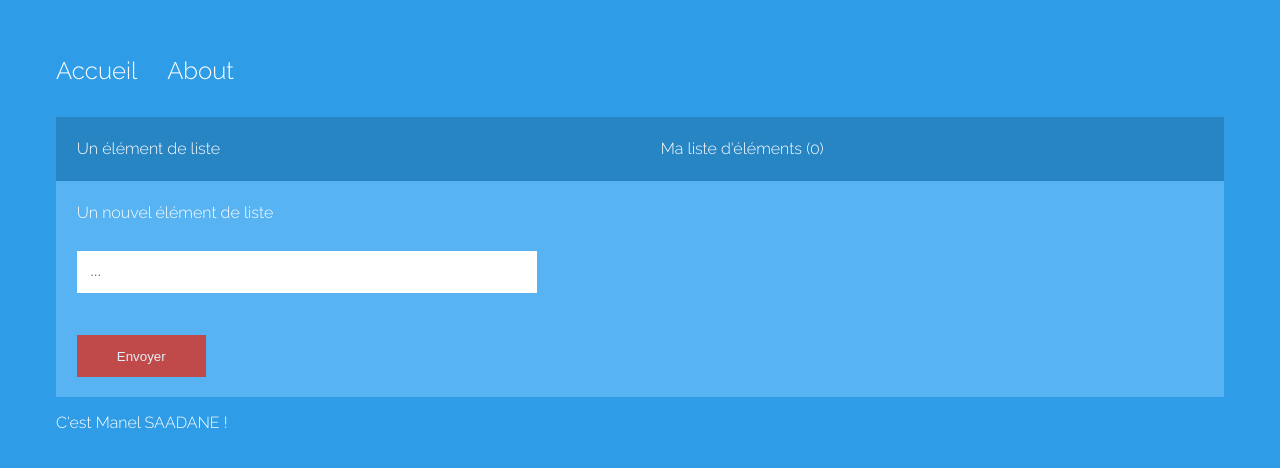
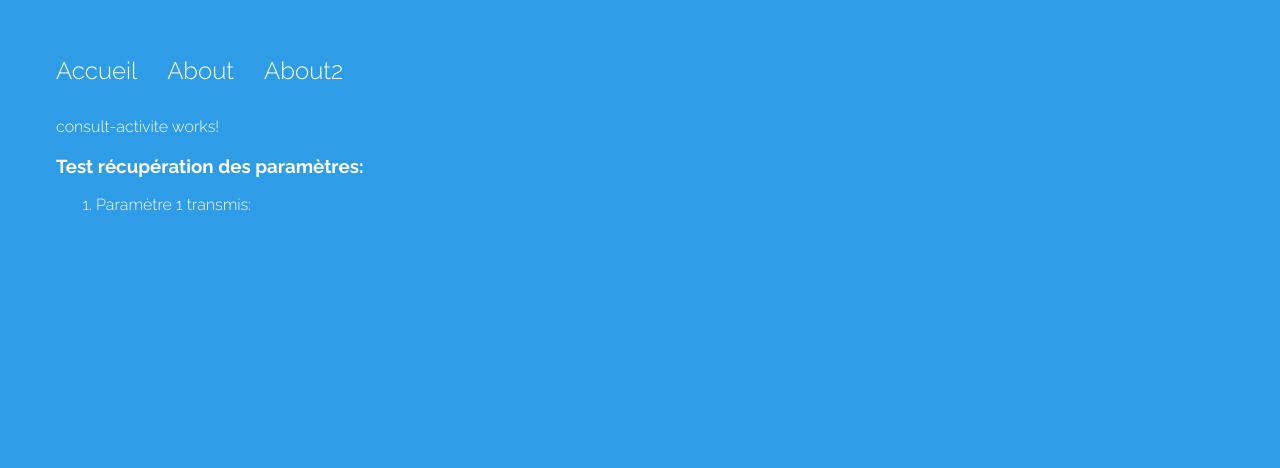
Before and after one commit to manelsdn/RenduAngular, an Angular app: page /consultAct in a window 1280 px wide. Before the commit this address led to /. Shown: the top 468 px of the page. Built offline with nearby package versions, Linux system fonts and the light colour scheme.

Commit message:
TP4 Angular

```diff
--- a/src/app/app.html
+++ b/src/app/app.html
@@ -1,12 +1,11 @@
+<!-- 1.5 je rajoute la liste avec les liens Accueil et About -->
+<ul>
+  <!-- 2.4 je mets routerLink pour naviguer -->
+  <li><a routerLink="/">Accueil</a></li>
+  <li><a routerLink="/about">About</a></li>
+  <!-- 3.2 je rajoute About2 avec href pour comparer -->
+  <li><a href="/about">About2</a></li>
+</ul>
+
 <!-- 1.5 router-outlet -->
 <router-outlet />
-
-<!-- 1.5 je rajoute la liste avec les liens Accueil et About -->
-<ul>
-  <li><a href="">Accueil</a></li>
-  <li><a href="">About</a></li>
-</ul>
-
-<!-- 1.5) je rajoute app-home -->
-<app-home></app-home>
-<app-about></app-about>
--- a/src/app/app.routes.ts
+++ b/src/app/app.routes.ts
@@ -1,3 +1,21 @@
 import { Routes } from '@angular/router';
+// 2.1) importer Home et About
+import { Home } from './home/home';
+import { About } from './about/about';
+// 3.5importer ConsultActivite
+import { ConsultActivite } from './consult-activite/consult-activite';
 
-export const routes: Routes = [];
+export const routes: Routes = [
+  // 2.2route vide affiche Home
+  { path: '', component: Home },
+  // 3.1 la route index.html affiche aussi Home
+  { path: 'index.html', component: Home },
+  // 2.2route about affiche About
+  { path: 'about', component: About },
+  // 3.5 la route consultAct
+  { path: 'consultAct', component: ConsultActivite },
+  // 3.6 la route consultAct avec un id
+  { path: 'consultAct/:id', component: ConsultActivite },
+  // 3.9 la route consultAct avec deux paramètres
+  { path: 'consultAct/:id/:id2', component: ConsultActivite },
+];
--- a/src/app/app.ts
+++ b/src/app/app.ts
@@ -1,12 +1,13 @@
 import { Component, signal } from '@angular/core';
-import { RouterOutlet } from '@angular/router';
+// 2.4 importer RouterLink pour les liens
+import { RouterOutlet, RouterLink } from '@angular/router';
 // 1.4 on importe Home et About ici
 import { Home } from './home/home';
 import { About } from './about/about';
 
 @Component({
   // 1.4 on rajoute Home et About dans les imports
-  imports: [RouterOutlet, Home, About],
+  imports: [RouterOutlet, RouterLink, Home, About],
   selector: 'app-root',
   styleUrl: './app.scss',
   templateUrl: './app.html',
--- /dev/null
+++ b/src/app/consult-activite/consult-activite.html
@@ -0,0 +1,10 @@
+<p>consult-activite works!</p>
+<!-- 3.8 j'affiche les paramètres -->
+<h3>Test récupération des paramètres:</h3>
+<ol>
+  <li>Paramètre 1 transmis: <b>{{ id }}</b></li>
+  <!-- 3.10 avec @if, le 2 paramètre s'affiche seulement s'il existe -->
+  @if (id2) {
+    <li>Paramètre 2 transmis: <b>{{ id2 }}</b></li>
+  }
+</ol>
--- /dev/null
+++ b/src/app/consult-activite/consult-activite.ts
@@ -0,0 +1,24 @@
+import { Component } from '@angular/core';
+// 3.7 importer ActivatedRoute
+import { ActivatedRoute } from '@angular/router';
+
+@Component({
+  imports: [],
+  selector: 'app-consult-activite',
+  styleUrl: './consult-activite.scss',
+  templateUrl: './consult-activite.html',
+})
+export class ConsultActivite {
+  // 3.7 le premier paramètre
+  id: string = "";
+  // 3.9 le deuxième paramètre
+  id2: string = "";
+
+  // 3.7 je rajoute ActivatedRoute dans le constructeur
+  constructor(private route: ActivatedRoute) {
+    // 3.7 je récupère id dans snapshot.params
+    this.id = this.route.snapshot.params['id'];
+    // 3.9 je récupère id2
+    this.id2 = this.route.snapshot.params['id2'];
+  }
+}
--- a/src/app/home/home.html
+++ b/src/app/home/home.html
@@ -16,7 +16,8 @@
   <div class="col">
     <!-- 2.8) je rajoute le @for ici -->
     @for (objectif of objectifs; track objectif) {
-      <p class="life-container">{{ objectif }}</p>
+      <!-- 1.2 je rajoute animate.enter pour animer l'objectif -->
+      <p class="life-container" animate.enter="animation-ajout">{{ objectif }}</p>
     }
   </div>
   <div class="col">
--- a/src/app/home/home.scss
+++ b/src/app/home/home.scss
@@ -38,3 +38,21 @@ input.btn{
   font-weight:bold;
   cursor:pointer;
 }
+// 1.1 je rajoute la classe de l'animation
+.animation-ajout {
+  animation: slide-fade 1s;
+}
+// 1.1 l'animation slide-fade
+// 1.3 je rajoute des couleurs dans l'animation
+@keyframes slide-fade {
+  from {
+    opacity: 0;
+    transform: translateY(20px);
+    background: #7BC8A4;
+  }
+  to {
+    opacity: 1;
+    transform: translateY(0);
+    background: #3FA0E1;
+  }
+}
--- a/src/app/home/home.ts
+++ b/src/app/home/home.ts
@@ -3,6 +3,8 @@ import { Component } from '@angular/core';
 //2.3 j'importe FormsModule
 import { FormsModule } from '@angular/forms';
 import { NgClass } from '@angular/common';
+// 3.3 j'importe Router
+import { Router } from '@angular/router';
 
 @Component({
   //2.3 rajouter FormsModule dans les imports
@@ -12,6 +14,9 @@ import { NgClass } from '@angular/common';
   templateUrl: './home.html',
 })
 export class Home {
+  // 3.3 je rajoute monRouteur dans le constructeur
+  constructor(private monRouteur: Router) {}
+
   //2.1 je rajoute nbItems à 4
   nbItems: number = 4;
   //2.2 btnText, pour le texte du bouton
@@ -24,6 +29,10 @@ export class Home {
   ajoutItem() {
     this.objectifs.push(this.objectifText);
     this.nbItems++;
+    // 3.4 après 1 seconde je vais sur la page about
+    setTimeout(() => {
+      this.monRouteur.navigate(['about']);
+    }, 1000);
   }
   //2.5 initialiser nbItems
   ngOnInit() {
```
Also changed, not shown: src/app/consult-activite/consult-activite.scss (added), 1 other file (tests, documents, lock files or other folders).
